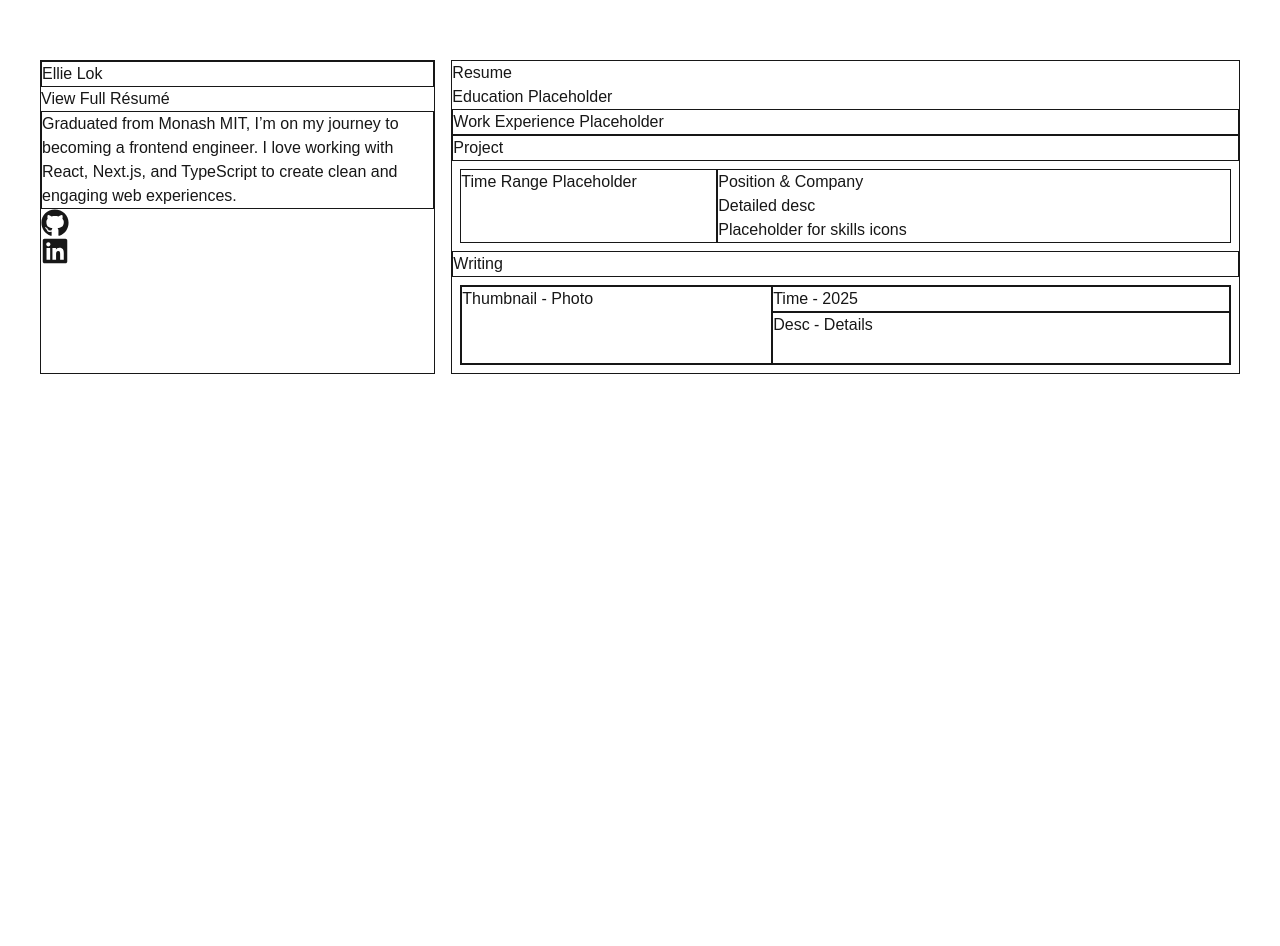
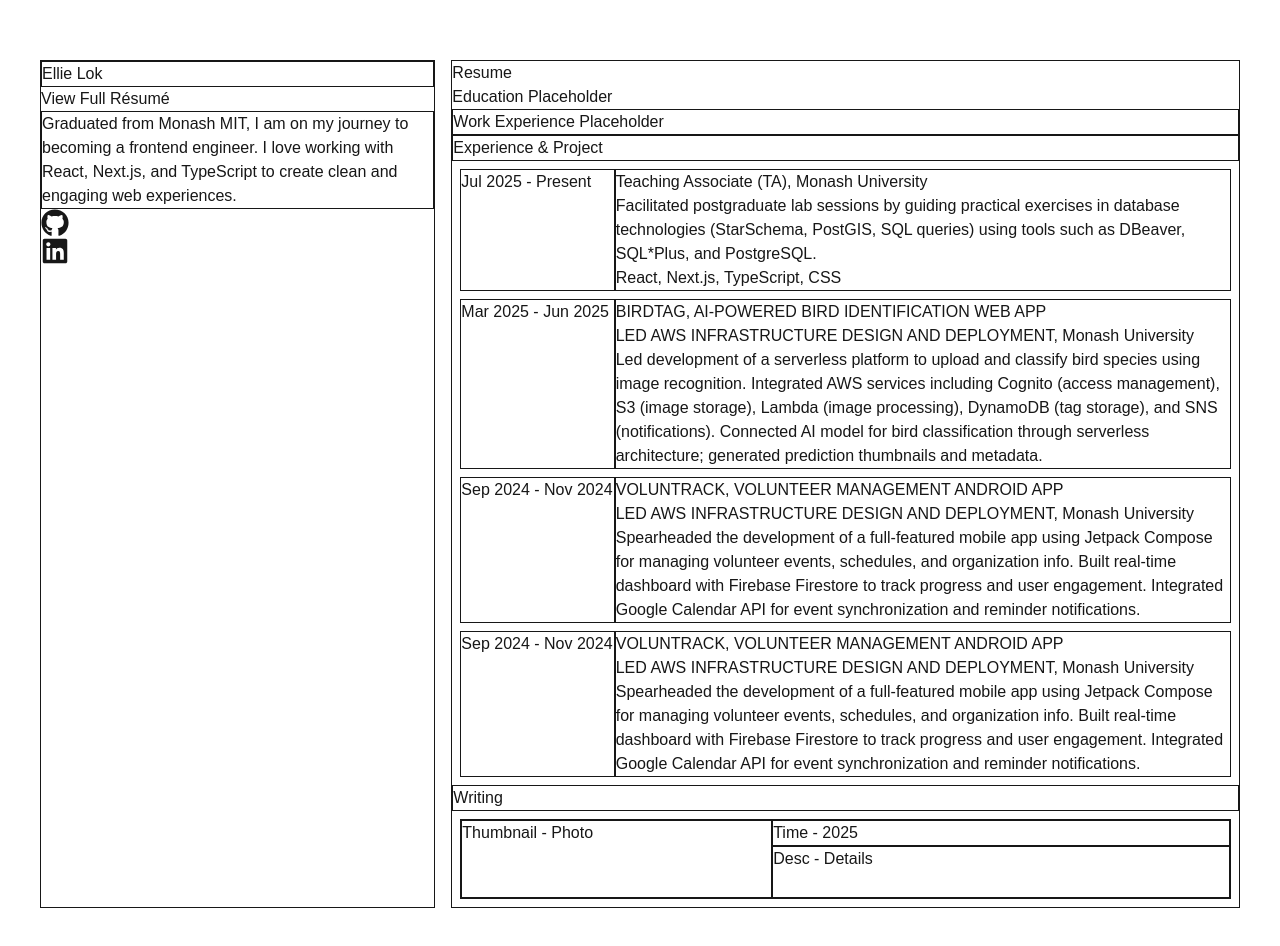
Before and after one commit to ellielok/www.ellielok.com, a Next.js app: page / in a window 1280 px wide. Shown: the top 946 px of the page. Before the commit the page ends 800 px from the top, so only its background shows below. Built offline with nearby package versions, Linux system fonts and the light colour scheme.

Commit message:
Update details for projects

```diff
--- a/app/page.tsx
+++ b/app/page.tsx
@@ -1,4 +1,6 @@
 import Image from 'next/image';
+import {ReactNode} from 'react';
+import ProjectCard from '@/component/project-card';
 import {
   FaGithub,
   FaLinkedin,
@@ -12,7 +14,7 @@ export default function Home() {
     <div className="flex flex-col md:flex-row gap-4 my-15 mx-10">
       {/* Left Column  */}
 
-      <div className="flex-1 border">
+      <div className="flex-1 sticky border">
         <div className="border">Ellie Lok</div>
         <a
           href="/cv/ellie-cv.pdf"
@@ -23,7 +25,7 @@ export default function Home() {
           View Full Résumé
         </a>
         <div className="border">
-          Graduated from Monash MIT, I’m on my journey to becoming a frontend
+          Graduated from Monash MIT, I am on my journey to becoming a frontend
           engineer. I love working with React, Next.js, and TypeScript to create
           clean and engaging web experiences.
         </div>
@@ -46,15 +48,39 @@ export default function Home() {
         <div className="border">Work Experience Placeholder</div>
 
         {/* PROJECT Section */}
-        <div className="border">Project</div>
-        <div className="flex m-2 flex-row ">
-          <div className="basis-1/3 border">Time Range Placeholder</div>
-          <div className='basis-2/3 border'>
-            <div> Position & Company </div>
-            <div> Detailed desc </div>
-            <div> Placeholder for skills icons </div>
-          </div>
-        </div>
+        <div className="border">Experience & Project</div>
+        <ProjectCard
+          timeRange="Jul 2025 - Present"
+          position="Teaching Associate (TA)"
+          company="Monash University"
+          description="Facilitated postgraduate lab sessions by guiding practical exercises in database technologies (StarSchema, PostGIS, SQL queries) using tools such as DBeaver, SQL*Plus, and PostgreSQL."
+          skills="React, Next.js, TypeScript, CSS">
+        </ProjectCard>
+
+        <ProjectCard
+          timeRange="Mar 2025 - Jun 2025"
+          project="BIRDTAG, AI-POWERED BIRD IDENTIFICATION WEB APP"
+          position="LED AWS INFRASTRUCTURE DESIGN AND DEPLOYMENT"
+          company="Monash University"
+          description="Led development of a serverless platform to upload and classify bird species using image recognition. Integrated AWS services including Cognito (access management), S3 (image storage), Lambda (image processing), DynamoDB (tag storage), and SNS (notifications). Connected AI model for bird classification through serverless architecture; generated prediction thumbnails and metadata.">
+        </ProjectCard>
+
+        <ProjectCard
+          timeRange="Sep 2024 - Nov 2024"
+          project="VOLUNTRACK, VOLUNTEER MANAGEMENT ANDROID APP"
+          position="LED AWS INFRASTRUCTURE DESIGN AND DEPLOYMENT"
+          company="Monash University"
+          description=" Spearheaded the development of a full-featured mobile app using Jetpack Compose for managing volunteer events, schedules, and organization info. Built real-time dashboard with Firebase Firestore to track progress and user engagement. Integrated Google Calendar API for event synchronization and reminder notifications.">
+        </ProjectCard>
+
+        {/* To be deleted */}
+        <ProjectCard
+          timeRange="Sep 2024 - Nov 2024"
+          project="VOLUNTRACK, VOLUNTEER MANAGEMENT ANDROID APP"
+          position="LED AWS INFRASTRUCTURE DESIGN AND DEPLOYMENT"
+          company="Monash University"
+          description=" Spearheaded the development of a full-featured mobile app using Jetpack Compose for managing volunteer events, schedules, and organization info. Built real-time dashboard with Firebase Firestore to track progress and user engagement. Integrated Google Calendar API for event synchronization and reminder notifications.">
+        </ProjectCard>
 
 
         {/* WRITING Section */}
--- /dev/null
+++ b/component/project-card.tsx
@@ -0,0 +1,27 @@
+interface ProjectCardProps {
+    timeRange: string;
+    project?: string;
+    position: string;
+    company: string;
+    description: string;
+    skills?: string|React.ReactNode;
+}
+
+export default function ProjectCard({
+    timeRange,
+    project,
+    position,
+    company,
+    description,
+    skills
+}: ProjectCardProps){
+    return(<div className="flex m-2 flex-row ">
+          <div className="basis-1/4 border">{timeRange}</div>
+          <div className='basis-3/3 border'>
+            <div>{project}</div>
+            <div> {position}, {company} </div>
+            <div> {description} </div>
+            <div> {skills} </div>
+          </div>
+        </div>);
+}
```
